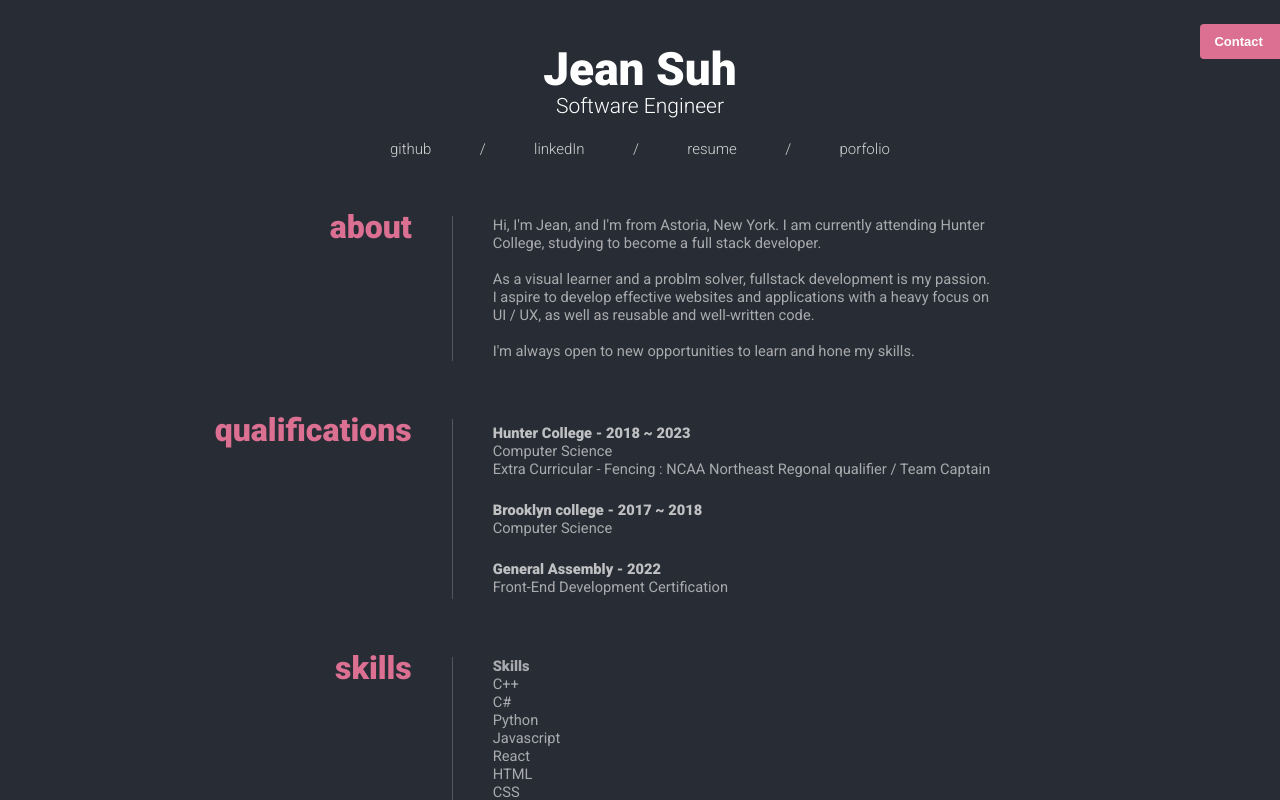
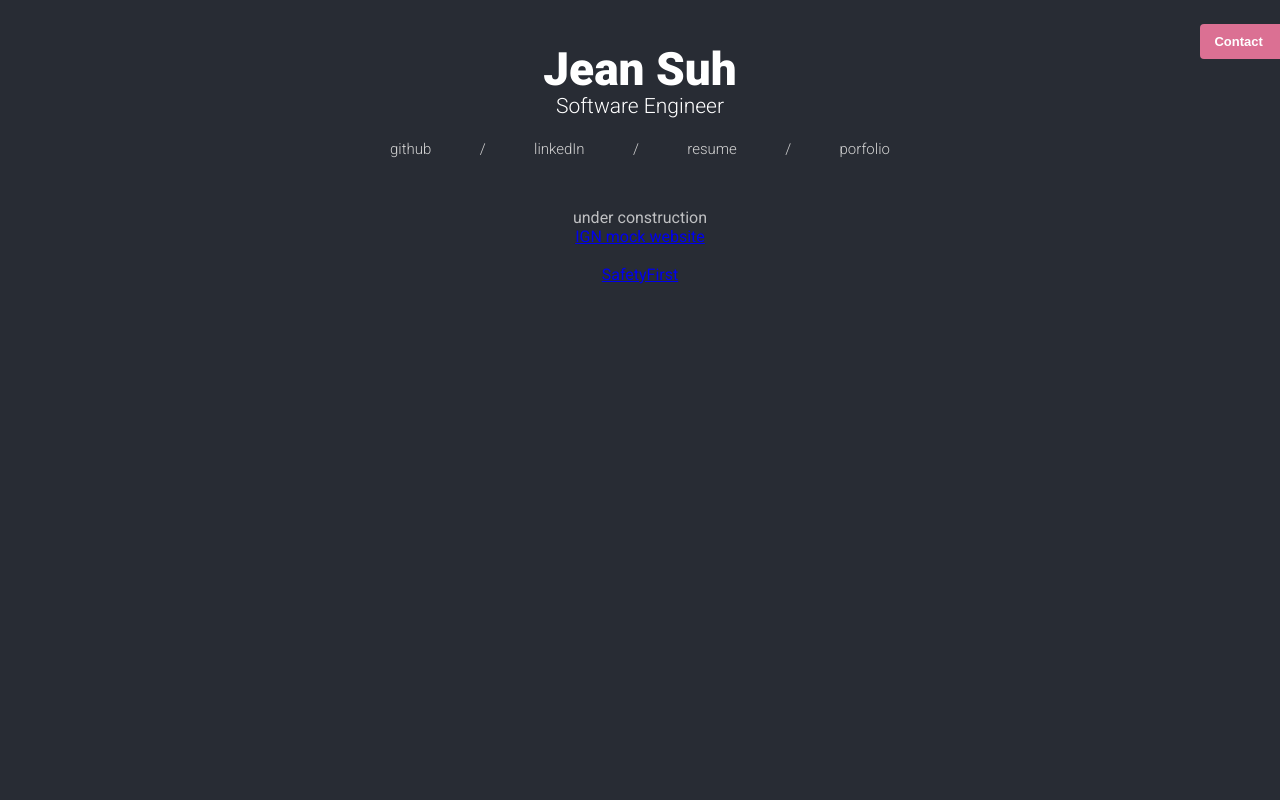
Before and after one commit to jeansuh/jean-suh-website, a React (Create React App) app: page /portfolio in a window 1280 px wide. Shown: the top 800 px of the page. Built offline with nearby package versions, Linux system fonts and the light colour scheme.

Commit message:
added React Router, added portfolio page

```diff
--- a/package.json
+++ b/package.json
@@ -11,6 +11,8 @@
     "gh-pages": "^5.0.0",
     "react": "^18.2.0",
     "react-dom": "^18.2.0",
+    "react-router": "^6.8.1",
+    "react-router-dom": "^6.8.1",
     "react-scripts": "^2.1.3",
     "save-dev": "^0.0.1-security",
     "web-vitals": "^2.1.4"
--- a/src/App.css
+++ b/src/App.css
@@ -21,6 +21,10 @@
   color: white;
   font-weight: 900;
   animation: Move-header 2s ease-in-out 1s forwards;
+}
+
+.App-header-name{
+  text-decoration: none;
 }
 
 .App-header-subtext{
--- a/src/App.js
+++ b/src/App.js
@@ -2,7 +2,10 @@ import React from 'react';
 import logo from './logo.svg';
 import './App.css';
 import Content from './Content.js';
-import Links from './Links.js'
+import Links from './Links.js';
+import Header from './Header.js';
+import Portfolio from './Portfolio.js';
+import { BrowserRouter as Router, Routes, Route } from 'react-router-dom';
 
 function ContactButton(){
   function handleClick(){
@@ -30,20 +33,43 @@ function ContactButton(){
 
 function App() {
   return (
-    <div className="App">
-    <title>Jean Suh</title>
-      <header className="App-header">
-        <div className ="App-header-left">
-          <div classNamte = "App-header-name">Jean Suh</div>
-          <div className= "App-header-subtext">Software Engineer</div>
-        </div>
-        <ContactButton />
-      </header>
-      <Links />
-      <Content />
-    </div>
+    <Router>
+      <div className="App">
+        <title>Jean Suh</title>
+        <Layout />
+        <Routes>
+          <Route path ="/" element ={<Home />}>
+            <Route index element={<Home />}/>
+          </Route>
+          <Route path = "/portfolio" element = {<Portfolio />}>
+            <Route index element = {<PortfolioLayout/>} />
+          </Route>
+        </Routes>
+      </div>
+    </Router>
   );
 }
 
+function PortfolioLayout(){
+  return(
+    <Portfolio />
+  )
+}
+
+function Home(){
+  return(
+    <Content />
+  )
+}
+
+function Layout(){
+  return(
+    <>
+      <Header />
+      <ContactButton />
+      <Links />
+    </>
+  )
+}
 
 export default App;
--- a/src/Content.css
+++ b/src/Content.css
@@ -5,6 +5,18 @@
   justify-content: space-around;
   min-width: 600px;
   padding-right: 80px;
+  animation : content-transition .5s ease-in forwards;
+  opacity: 0;
+/*  transition : 2s linear 4s forwards;*/
+}
+
+@keyframes content-transition{
+  0%{
+    opacity:0;
+  }
+  100%{
+    opacity: 100%;
+  }
 }
 
 .about{
@@ -69,6 +81,13 @@
   font-size: 11pt;
 }
 
+.interests > .content-description{
+  flex-direction: row;
+}
+
+.description-left{
+  margin-right: 70px;
+}
 
 .qualifications > .content-description{
   height : 180px;
@@ -88,5 +107,5 @@
 }
 
 .interests > .content-description{
-  height : 180px;
+  height : 150px;
 }
--- a/src/Content.js
+++ b/src/Content.js
@@ -1,8 +1,8 @@
 import React from 'react';
 import './Content.css'
-import hunter from './hunter.jpg'
-import bc from './bc.jpg'
-import ga from './ga.png'
+// import hunter from './hunter.jpg'
+// import bc from './bc.jpg'
+// import ga from './ga.png'
 
 function Content(){
 
@@ -15,7 +15,7 @@ function Content(){
           </div>
           <div className = "content-description">
             Hi, I'm Jean, and I'm from Astoria, New York. I am currently attending Hunter College, studying to become a full stack developer. <br /><br />
-            As a visual learner and a problm solver, fullstack development is my passion. I aspire to develop effective websites and applications with a heavy focus on UI / UX, as well as reusable and well-written code.<br /><br />
+            As a visual learner and a problm solver, full-stack development is my passion. I aspire to develop effective websites and applications with a heavy focus on UI / UX, as well as reusable and well-written code.<br /><br />
             I'm always open to new opportunities to learn and hone my skills.
           </div>
         </div>
@@ -29,9 +29,17 @@ function Content(){
               {/*<img src = {hunter} className = "logo" />*/}
               Hunter College - 2018 ~ 2023<br/ >
             </div>
-            Computer Science<br/ >
+            B.A. in Computer Science<br/ >
             Extra Curricular - Fencing : NCAA Northeast Regonal qualifier / Team Captain<br/ >
-            <br />
+            <br/>
+{/*            Relevant Courses<br />
+            Software Analysis and Design - Data Structures and Algorithms<br />
+            Computer Architecture<br />
+            Data Science<br/>
+            UI/UX Design<br/>
+            Into to APIs<br/>
+            Practical Web Development<br/>*/}
+
             <div className = "school-title">
               {/*<img src = {bc} className = "logo" />*/}
               Brooklyn college - 2017 ~ 2018<br/ >
@@ -53,6 +61,7 @@ function Content(){
             skills
           </div>
           <div className = "content-description">
+            <div className = "description-left">
               <div className = "bold"> Skills <br /></div>
               C++<br />
               C#<br/ >
@@ -70,6 +79,10 @@ function Content(){
               <div className = "bold">Tools<br/ ></div>
               Git<br/ >
               Adobe Suite<br/ >
+            </div>
+            <div className = "description-right">
+
+            </div>
 
 
           </div>
@@ -80,16 +93,25 @@ function Content(){
             interests
           </div>
           <div className = "content-description">
+            <div className = "description-left">
               <div className = "bold">Hobbies<br /></div>
               Baking<br />
               Dungeons & Dragons<br />
-            Fencing<br />
+              Plants<br />
               Drawing<br />
               Hiking<br />
+              Books<br />
+              Movies<br />
               <br />
+            </div>
+            <div className = "description-right">
               <div className = "bold">Likes <br /></div>
               Jeremy Elbertson<br />
-            Stardew Valley
+              Stardew Valley<br />
+              Kirby<br />
+              The Coen Brothers<br />
+              Stanley Kubrick
+            </div>
           </div>
         </div>
 
--- /dev/null
+++ b/src/Header.js
@@ -0,0 +1,18 @@
+import React from 'react';
+import './Content.css';
+import './App.css';
+import { BrowserRouter as Router, Routes, Route, Link } from 'react-router-dom';
+
+function Header(){
+
+	return(
+		<header className="App-header">
+        	<div className ="App-header-left">
+          		<Link classNamte = "App-header-name" to = "/" style = {{ textDecoration: 'none', color: 'white' }}>Jean Suh</Link>
+          		<div className= "App-header-subtext">Software Engineer</div>
+        	</div>
+      </header>
+    )
+}
+
+export default Header;
--- a/src/Links.js
+++ b/src/Links.js
@@ -1,5 +1,6 @@
 import React from 'react';
 import './Links.css'
+import { BrowserRouter as Router, Routes, Route, Link } from 'react-router-dom';
 
 // function linkButton(){
 //   return(
@@ -31,9 +32,9 @@ function Links() {
       <div>
         /
       </div>
-      <div className = "links-button" >
+      <Link className = "links-button"  to = "/portfolio">
         porfolio
-      </div>
+      </Link>
     </div>
 
   )
--- /dev/null
+++ b/src/Portfolio.css
@@ -0,0 +1,25 @@
+.portfolio-wrapper{
+  display: flex;
+  align-items: center;
+  justify-content: space-around;
+  min-width: 600px;
+  animation : portfolio-transition .5s linear forwards;
+  opacity: 0;
+}
+
+.portfolio{
+  display: flex;
+  justify-content: space-around;
+  flex-direction: column;
+  margin-top: 50px;
+  color:rgba(255, 255, 255, .7);
+}
+
+@keyframes portfolio-transition{
+  0%{
+    opacity:0;
+  }
+  100%{
+    opacity: 100%;
+  }
+}
--- /dev/null
+++ b/src/Portfolio.js
@@ -0,0 +1,19 @@
+import React from 'react';
+import './Portfolio.css';
+import Header from './Header.js';
+import { BrowserRouter as Router, Routes, Route } from 'react-router-dom';
+
+function Portfolio() {
+
+	return(
+		<div className = "portfolio-wrapper">
+			<div className = "portfolio">
+				under construction<br />
+				<a href = "https://jeansuh.github.io/IGN-mock-website/" >IGN mock website</a> <br/>
+				<a href = "https://safetyfirstnycdev.herokuapp.com/"> SafetyFirst </a>
+			</div>
+		</div>
+	)
+}
+
+export default Portfolio
--- a/src/index.js
+++ b/src/index.js
@@ -3,12 +3,14 @@ import ReactDOM from 'react-dom/client';
 import './index.css';
 import App from './App';
 import reportWebVitals from './reportWebVitals';
+import { BrowserRouter, Route } from 'react-router-dom';
+import Header from './Header';
 
 
 const root = ReactDOM.createRoot(document.getElementById('root'));
 root.render(
   <React.StrictMode>
-    <App />
+      <App />
   </React.StrictMode>
 );
 
```
Also changed, not shown: 1 other file (tests, documents, lock files or other folders). Lines whose indentation alone changed are shown as unchanged.
